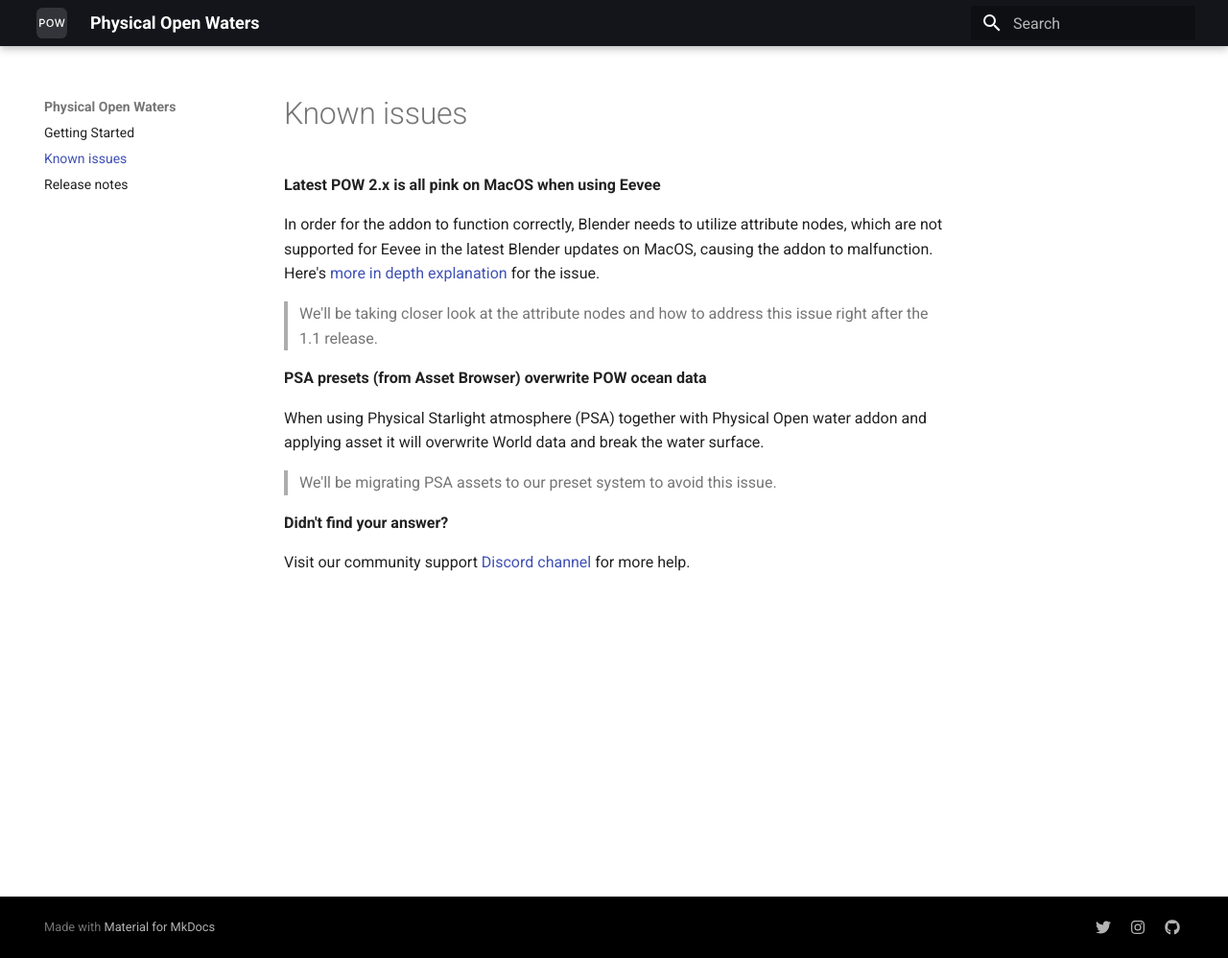
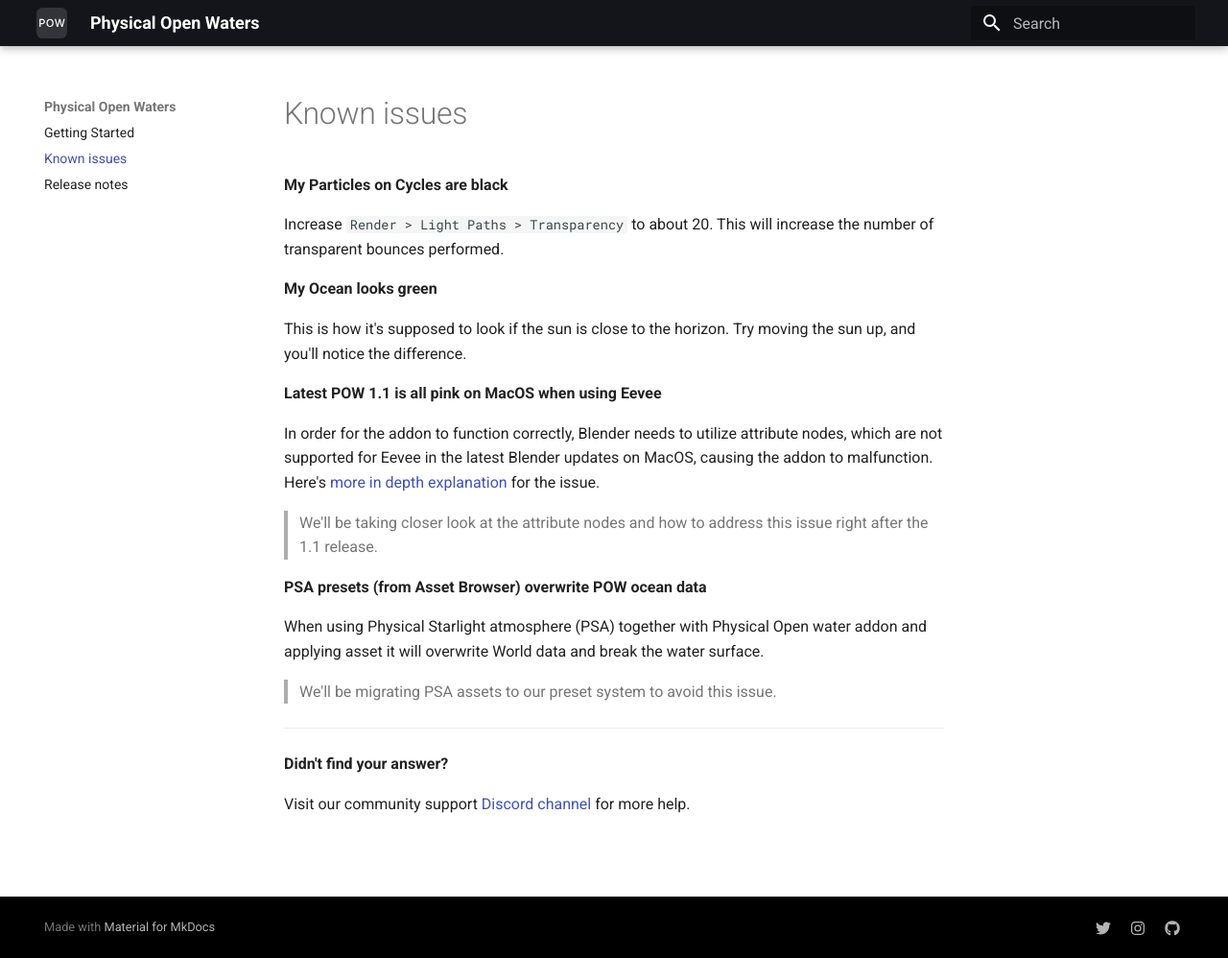
Before and after one commit to PhysicalAddons/web-pow, an MkDocs documentation site: the page built from docs/known-issues.md, in a window 1280 px wide and 998 px high. Shown: the whole window at 96% size. Built offline with MkDocs 1.6.1 and Material for MkDocs 9.7.7, drawn with Linux system fonts in a browser that asks for light colours.

Commit message:
Add information in known-issues section

```diff
--- a/docs/known-issues.md
+++ b/docs/known-issues.md
@@ -3,8 +3,16 @@ title: Known Issues
 ---
 
 
+**My Particles on Cycles are black**
 
-**Latest POW 2.x is all pink on MacOS when using Eevee**
+Increase `Render > Light Paths > Transparency` to about 20. This will increase the number of transparent bounces performed.
+
+**My Ocean looks green**
+
+This is how it's supposed to look if the sun is close to the horizon. Try moving the sun up, and you'll notice the difference.
+
+
+**Latest POW 1.1 is all pink on MacOS when using Eevee**
 
 In order for the addon to function correctly, Blender needs to utilize attribute nodes, which are not supported for Eevee in the latest Blender updates on MacOS, causing the addon to malfunction. Here's [more in depth explanation](https://projects.blender.org/blender/blender/issues/112952) for the issue.
 
@@ -24,6 +32,7 @@ For example if Physical Starlight Atmosphere -->
 
 
 
+--------------------------
 
 **Didn't find your answer?**
 
```
